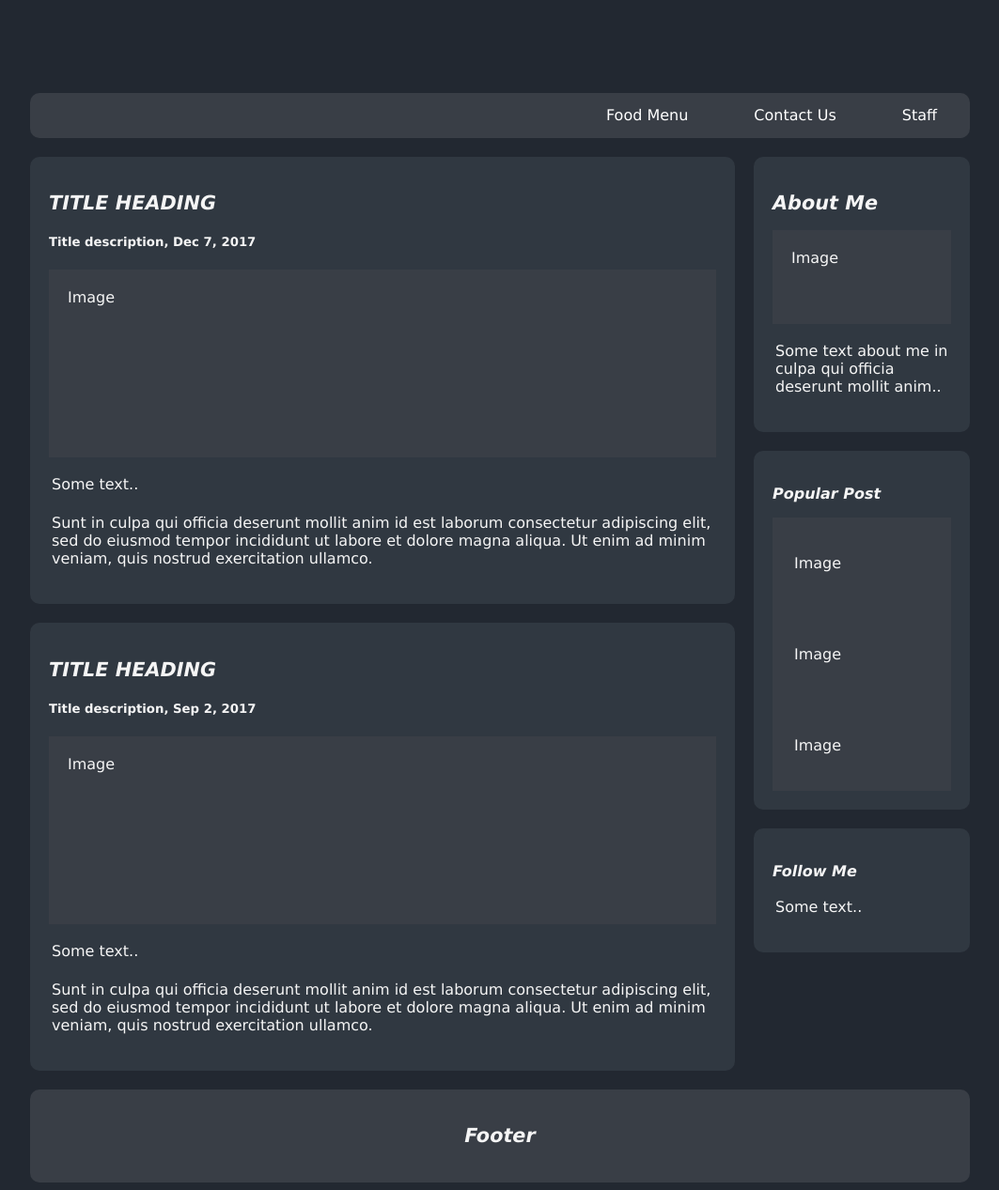
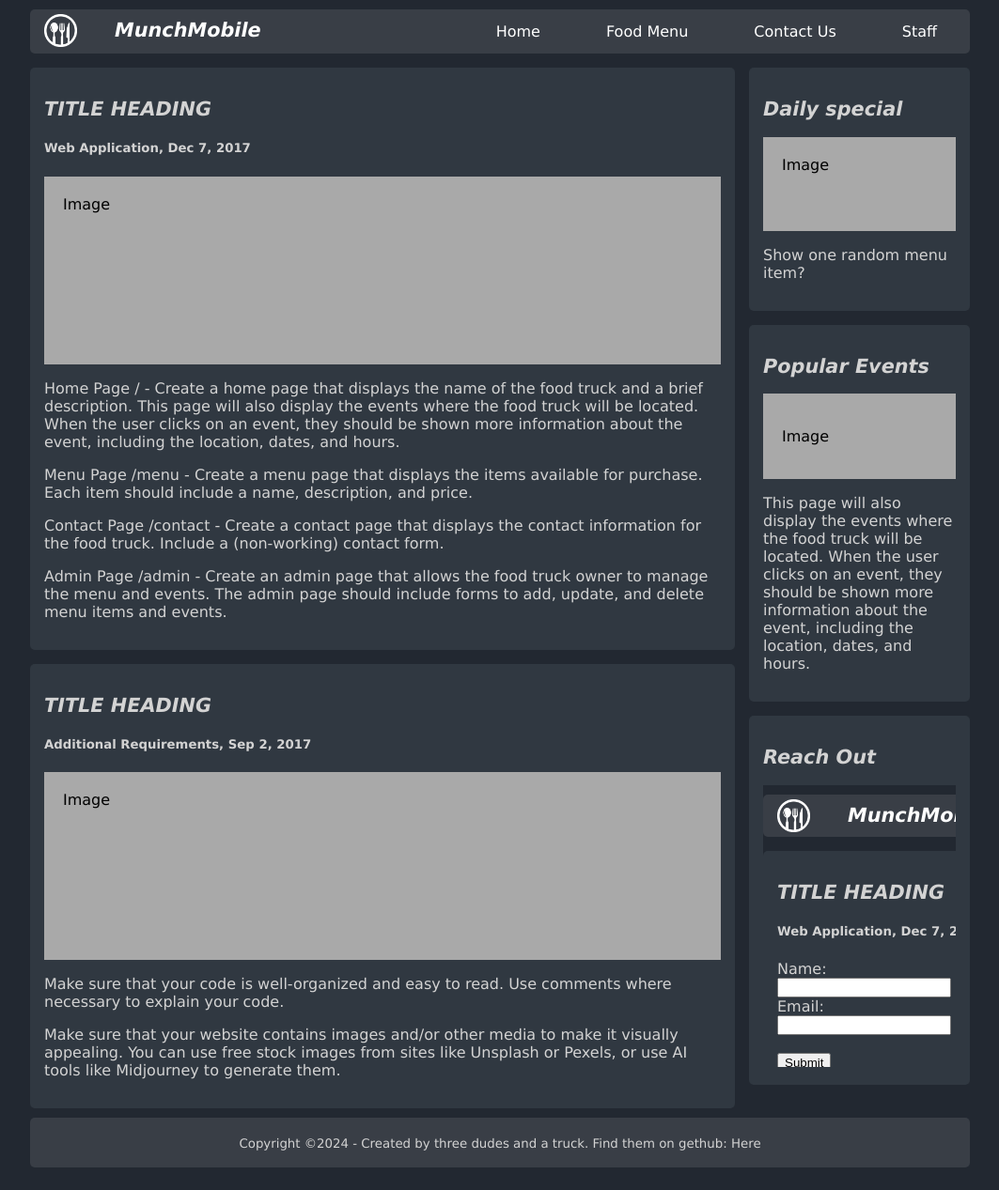
Before and after one commit to Adam-software-engineer/Js-Final, a website: page public/index.html in a window 1280 px wide. Shown: the whole page at 94% size, without its empty margins (108-1171 px from the left). Drawn offline with Linux system fonts and the light colour scheme.

Commit message:
Added iframe and sticky navbar

```diff
--- a/public/Contact.html
+++ b/public/Contact.html
@@ -1,12 +1,49 @@
+<!doctype html>
 <html lang="en">
   <head>
-    <meta charset="UTF-8" />
-    <meta name="viewport" content="width=device-width, initial-scale=1.0" />
-    <title>Contact Page</title>
-    <link rel="stylesheet" href="style.css" />
+    <meta charset="UTF-8">
+    <meta name="viewport" content="width=device-width, initial-scale=1.0">
+    <title>MunchMobile - Home</title>
+    <link rel="icon" type="image/x-icon" href="images/Favicon.ico">
+    <link rel="stylesheet" href="style.css">
     <script src="site.js" defer></script>
   </head>
-  <body>
-    <div id="app"></div>
+  <body class="wrapper">
+    <div id="app">
+      <header class="header">
+        <!--Womp nothing in the header???-->
+      </header>
+      <nav id="Nav" class="topnav">
+        <ul>
+          <li>
+            <!--The admin Nav Item might not stay might change too a password protect option.-->
+            <a class="AdminNavItem" href="Admin.html">Staff</a>
+            <a class="ContactNavItem" href="Contact.html">Contact Us</a>
+            <a class="MenuNavItem" href="Menu.html">Food Menu</a>
+            <a class="HomeItem" href="index.html">Home</a>
+            <img src="images/LogoWhite.png" alt="Truck Logo" width="35" height="35">
+            <h2>MunchMobile</h2>
+          </li>
+        </ul>
+      </nav>
+      <main class="row">
+        <div>
+          <div class="card">
+            <h2>TITLE HEADING</h2>
+            <h5>Web Application, Dec 7, 2017</h5>
+            <form action="/action_page.php">
+              <label for="txtName">Name:</label><br>
+              <input type="text" name="txtEmail"><br>
+              <label for="txtEmail">Email:</label><br>
+              <input type="text" name="txtEmail"><br><br>
+
+              <input type="submit" value="Submit">
+            </form>
+          </div>
+      </main>
+      <footer class="footer">
+        <p><small>Copyright &copy;2024 - Created by three dudes and a truck. Find them on gethub: <a href="https://github.com/AdamSoftware/Js-Final">Here</a></small></p>
+      </footer>
+    </div>
   </body>
 </html>
--- a/public/index.html
+++ b/public/index.html
@@ -3,16 +3,15 @@
   <head>
     <meta charset="UTF-8">
     <meta name="viewport" content="width=device-width, initial-scale=1.0">
-    <title>Food Truck Name - Menu</title>
-    <link rel="icon" type="image/x-icon" href="images/favicon.ico">
+    <title>MunchMobile - Home</title>
+    <link rel="icon" type="image/x-icon" href="images/Favicon.ico">
     <link rel="stylesheet" href="style.css">
     <script src="site.js" defer></script>
   </head>
   <body class="wrapper">
     <div id="app">
       <header class="header">
-        <!--<img src="images/Food-Truck-Logo.png" alt="Food Food Truck Logo" width="60" height="48"> -->
-        <h1 class="heading"><marquee>Three Dudes In A Truck!</marquee></h1>
+        <!--Womp nothing in the header???-->
       </header>
       <nav id="Nav" class="topnav">
         <ul>
@@ -21,6 +20,9 @@
             <a class="AdminNavItem" href="Admin.html">Staff</a>
             <a class="ContactNavItem" href="Contact.html">Contact Us</a>
             <a class="MenuNavItem" href="Menu.html">Food Menu</a>
+            <a class="HomeItem" href="index.html">Home</a>
+            <img src="images/LogoWhite.png" alt="Truck Logo" width="35" height="35">
+            <h2>MunchMobile</h2>
           </li>
         </ul>
       </nav>
@@ -28,39 +30,42 @@
         <div class="leftcolumn">
           <div class="card">
             <h2>TITLE HEADING</h2>
-            <h5>Title description, Dec 7, 2017</h5>
+            <h5>Web Application, Dec 7, 2017</h5>
             <div class="fakeimg" style="height:200px;">Image</div>
-            <p>Some text..</p>
-            <p>Sunt in culpa qui officia deserunt mollit anim id est laborum consectetur adipiscing elit, sed do eiusmod tempor incididunt ut labore et dolore magna aliqua. Ut enim ad minim veniam, quis nostrud exercitation ullamco.</p>
+            <p>Home Page / - Create a home page that displays the name of the food truck and a brief description. This page will also display the events where the food truck will be located. When the user clicks on an event, they should be shown more information about the event, including the location, dates, and hours.</p>
+            <p>Menu Page /menu - Create a menu page that displays the items available for purchase. Each item should include a name, description, and price.</p>
+            <p>Contact Page /contact - Create a contact page that displays the contact information for the food truck. Include a (non-working) contact form.</p>
+            <p>Admin Page /admin - Create an admin page that allows the food truck owner to manage the menu and events. The admin page should include forms to add, update, and delete menu items and events.</p>
           </div>
           <div class="card">
             <h2>TITLE HEADING</h2>
-            <h5>Title description, Sep 2, 2017</h5>
+            <h5>Additional Requirements, Sep 2, 2017</h5>
             <div class="fakeimg" style="height:200px;">Image</div>
-            <p>Some text..</p>
-            <p>Sunt in culpa qui officia deserunt mollit anim id est laborum consectetur adipiscing elit, sed do eiusmod tempor incididunt ut labore et dolore magna aliqua. Ut enim ad minim veniam, quis nostrud exercitation ullamco.</p>
+            <p>Make sure that your code is well-organized and easy to read. Use comments where necessary to explain your code.</p>
+            <p>Make sure that your website contains images and/or other media to make it visually appealing. You can use free stock images from sites like Unsplash or Pexels, or use AI tools like Midjourney to generate them.</p>
           </div>
         </div>
         <div class="rightcolumn">
           <div class="card">
-            <h2>About Me</h2>
+            <h2>Daily special</h2>
             <div class="fakeimg" style="height:100px;">Image</div>
-            <p>Some text about me in culpa qui officia deserunt mollit anim..</p>
+            <p>Show one random menu item?</p>
           </div>
           <div class="card">
-            <h3>Popular Post</h3>
+            <h2>Popular Events</h2>
             <div class="fakeimg"><p>Image</p></div>
-            <div class="fakeimg"><p>Image</p></div>
-            <div class="fakeimg"><p>Image</p></div>
+            <p>This page will also display the events where the food truck will be located. When the user clicks on an event, they should be shown more information about the event, including the location, dates, and hours.</p>
           </div>
           <div class="card">
-            <h3>Follow Me</h3>
-            <p>Some text..</p>
+            <h2>Reach Out</h2>
+              <div style="border: none; overflow: hidden;">
+                <iframe scrolling="no" src="Contact.html" style="border: 0px none;" height="300" width="205"></iframe>
+              </div>
           </div>
         </div>
       </main>
       <footer class="footer">
-        <h2>Footer</h2>
+        <p><small>Copyright &copy;2024 - Created by three dudes and a truck. Find them on gethub: <a href="https://github.com/AdamSoftware/Js-Final">Here</a></small></p>
       </footer>
     </div>
   </body>
--- a/public/site.js
+++ b/public/site.js
@@ -5,3 +5,18 @@ async () => {
   const input = document.querySelector("input");
   const ul = document.querySelector("ul");
 };
+
+
+// CSS JS for webpage nev
+window.onscroll = function() {myFunction()};
+var navbar = document.getElementById("Nav");
+var sticky = navbar.offsetTop;
+
+// Add the sticky class to the nav when you scroll
+function myFunction() {
+  if (window.pageYOffset >= sticky) {
+    navbar.classList.add("sticky")
+  } else {
+    navbar.classList.remove("sticky");
+  }
+}
--- a/public/style.css
+++ b/public/style.css
@@ -1,11 +1,4 @@
-/* James Ruddat css XD */
-
-.colorplate {
-color: rgb(21,82,100);
-color: rgb(237,29,36);
-color: rgb(189,190,192);
-color: rgb(99, 35, 29);
-}
+/* James css XD */
 
 html {
     background-color: #222831; /* background color */
@@ -13,7 +6,7 @@ html {
 body {
     font-family: Verdana, 'Arial Black', serif;
     font-size: 1em;
-    color: whitesmoke;
+    color: lightgray;
 }
 header {
     padding: 1px;
@@ -21,19 +14,6 @@ header {
 }
 nav {
     background-color: #393e46;
-}
-footer {
-    color: whitesmoke;
-    padding: 2px;
-    background-color: rgb(237,29,36);
-    text-align: center;
-    border-radius: 10px;
-}
-address {
-    color: rgb(129,67,156);
-    padding: 2px;
-    text-align: center;
-    font-size: 0.8em;
 }
 img {
     border: 1px;
@@ -47,21 +27,14 @@ ul {
     margin: 0px;
 }
 a {
-    color: whitesmoke;
-    display: block;
-    padding: 3px;
+    color: lightgray;
     text-decoration: none;
     text-align: center;
 }
 a:hover {
-    display: block;
-    color: #f2f2f2;
-    text-align: center;
-    padding: 14px 16px;
-    text-decoration: none;
+    color: rgb(170, 0, 0);
 }
 .heading h1 {
-    padding: 2px;
     margin-right: 25px;
     font-size: 1.6em;
     font-style: italic;
@@ -73,9 +46,6 @@ h2 {
 h3 {
     font-size: 1em;
     font-style: italic;
-}
-p {
-    padding: 3px;
 }
 
 /* Classes and IDs */
@@ -91,24 +61,37 @@ p {
     display: block;
     text-decoration: none;
     text-align: center;
-    border-radius: 10px;
+    border-radius: 5px;
 }
 /* nav links */
 .topnav a {
     float: right;
     color: white;
     padding: 14px 35px;
-    border-bottom: 1px solid #393e46;
 }
-/* hovered on link */
+.topnav img {
+    float: left;
+    margin: 5px 15px;
+}
+
+.topnav h2 {
+    float: left;
+    margin: 10px 25px;
+    color: white;
+}
 .topnav a:hover {
-    border-radius: 10px;
-    background-color: rgb(134, 21, 19);
-    border-bottom: 1px solid rgb(51, 18, 15);
+    border-radius: 5px;
+    background-color: rgb(135, 0, 0);
 }
-/* Clicked on link */
-.topnav a:active {
-    background-color: rgb(129,67,156);
+
+.sticky {
+    position: fixed;
+    top: 0;
+    width: 1000px;
+}
+
+.sticky + .content {
+    padding-top: 60px;
 }
 
 
@@ -123,22 +106,23 @@ p {
   .rightcolumn {
     float: left;
     width: 25%;
-    padding-left: 20px;
+    padding-left: 15px;
   }
 
   /* Fake image */
   .fakeimg {
-    background-color: #393e46;
+    background-color: darkgray;
     width: 100%;
     padding: 20px;
+    color: black;
   }
 
   /* Add a card effect for articles */
   .card {
     background-color: #303841;
-    padding: 20px;
-    margin-top: 20px;
-    border-radius: 10px;
+    padding: 15px;
+    margin-top: 15px;
+    border-radius: 5px;
   }
 
   /* Clear floats after the columns */
@@ -150,10 +134,11 @@ p {
 
   /* Footer */
   .footer {
-    padding: 20px;
     text-align: center;
     background: #393e46;
-    margin-top: 20px;
+    margin-top: 10px;
+    border-radius: 5px;
+    padding: 1px;
   }
 
 /* Responsive layout */
```
Also changed, not shown: public/images/Food-Truck-Logo.png (deleted), public/images/LogoBlack.png (added), public/images/LogoWhite.png (added), public/images/favicon.ico.
